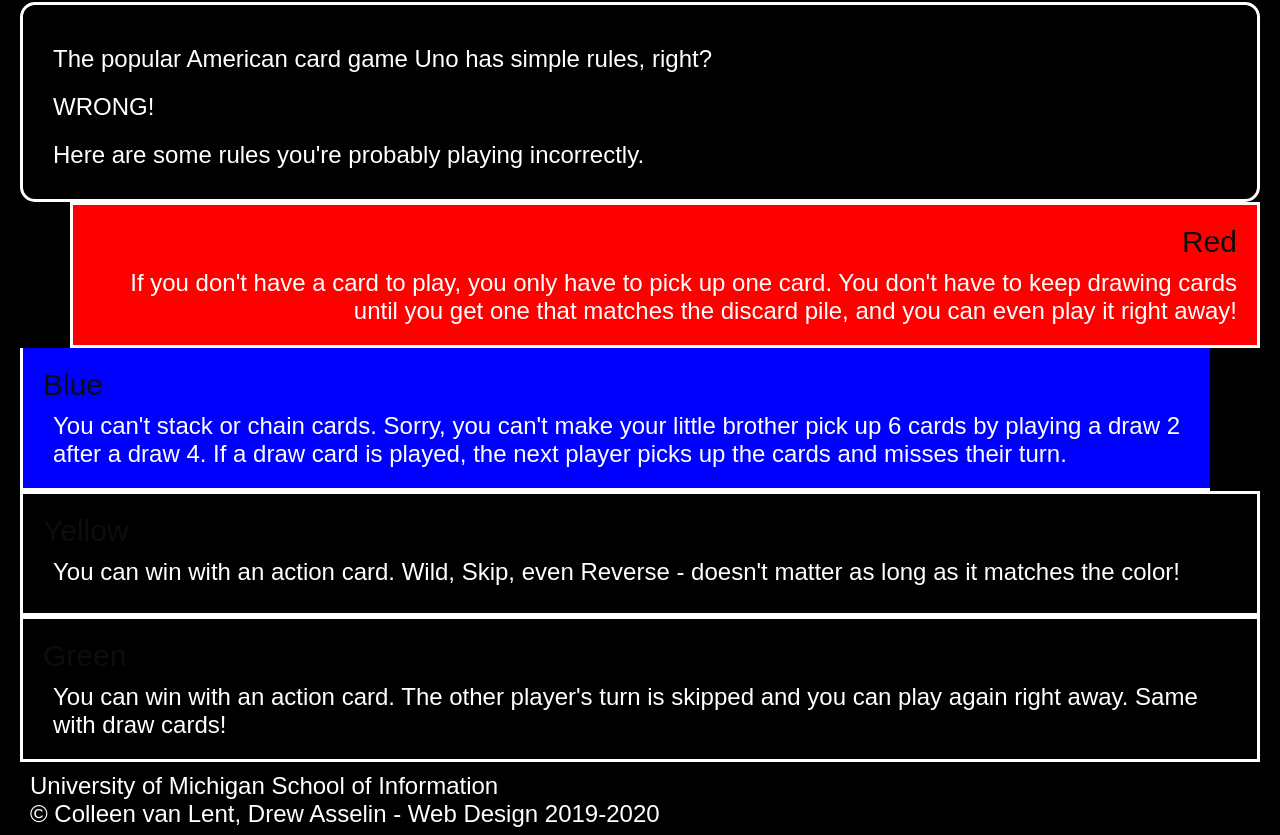
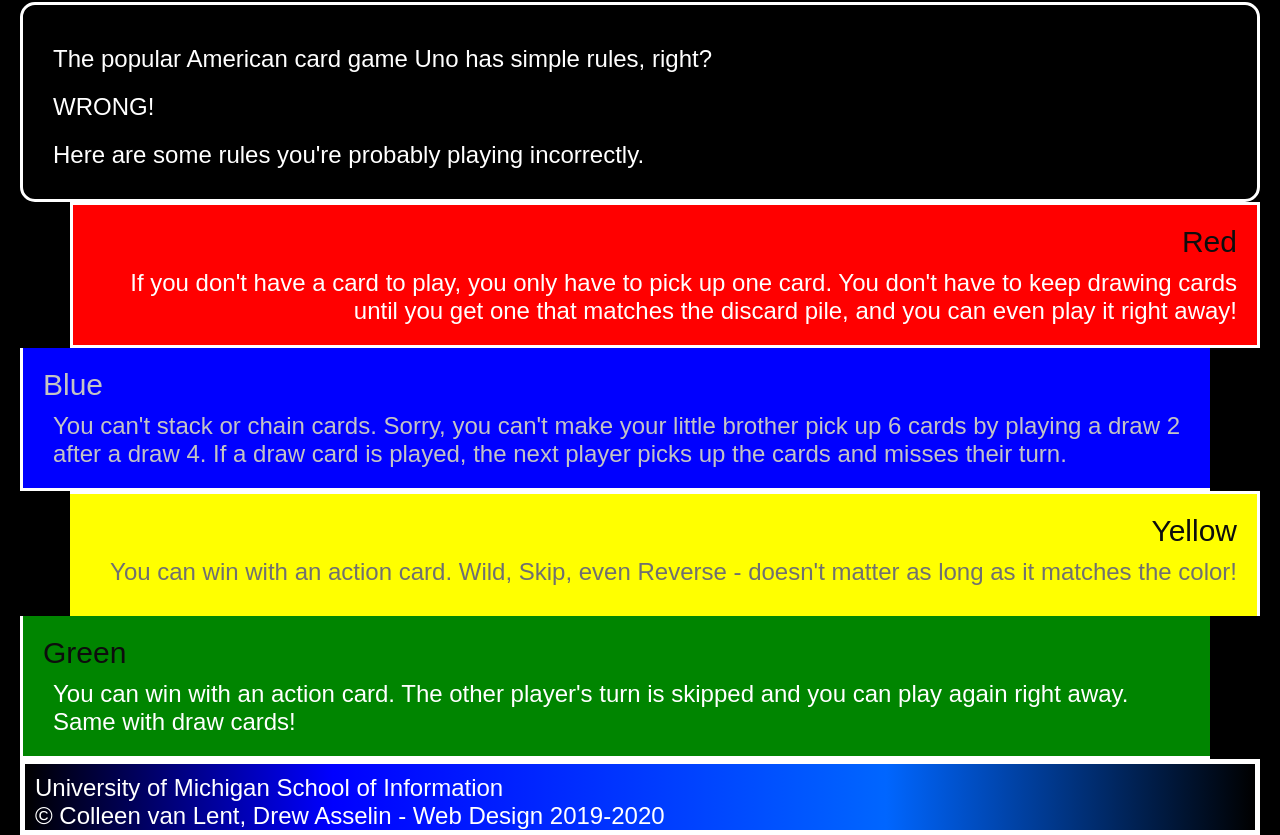
Before and after one commit to tippy33/hw2-2023, a plain HTML site: page index.html in a window 1280 px wide. Shown: the part 286-1121 px from the top of the page. Drawn offline with Linux system fonts and the light colour scheme.

Commit message:
add until #14

```diff
--- a/css/style.css
+++ b/css/style.css
@@ -62,4 +62,37 @@
   margin-right: 50px;
   border-top: 2px;
   border-right: 5px;
+  color: #C4C4C4;
 }
+
+.blue h2{
+  color: #C4C4C4;
+}
+
+.yellow{
+  background-color: #ffff00;
+  text-align: right;
+  margin-left: 50px;
+  border-bottom: 2px;
+  border-left: 5px;
+}
+
+.yellow p{
+  color: #707070;
+}
+
+.green{
+  background-color: #008500;
+  text-align: left;
+  margin-right: 50px;
+  border-right: 5px;
+  border-top: 2px;
+}
+
+footer{
+  border-style: solid;
+  border-width: 5px;
+  border-color: #ffffff;
+  background: rgb(0,0,0);
+  background: linear-gradient(90deg, rgba(0,0,0,1) 0%, rgba(0,0,255,1) 25%, rgba(0,102,255,1) 70%, rgba(0,0,0,1) 100%);
+}
```
